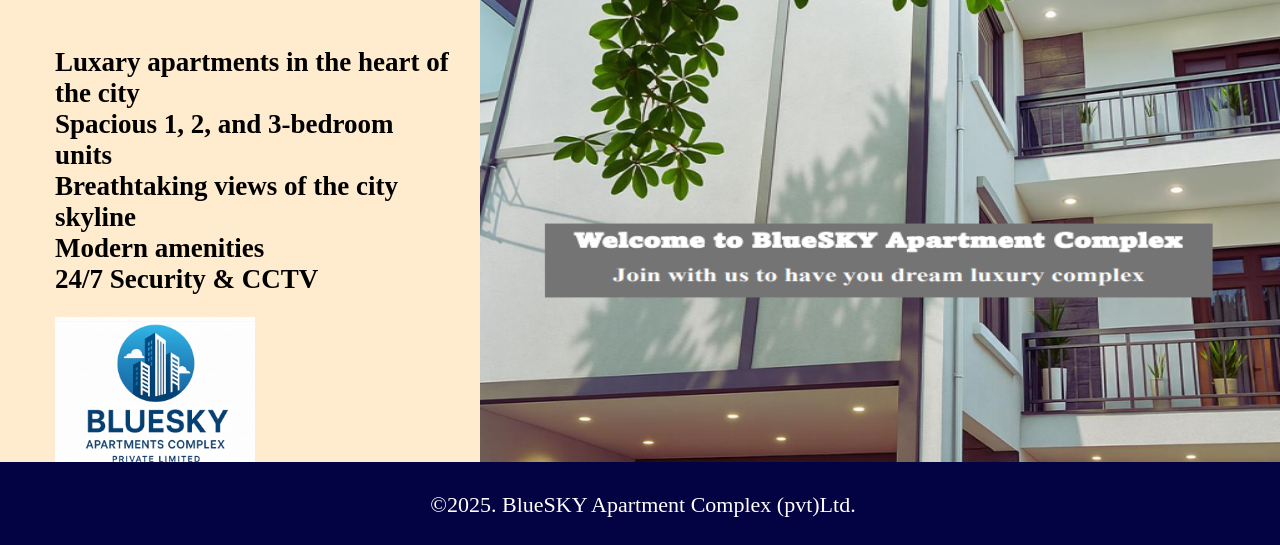
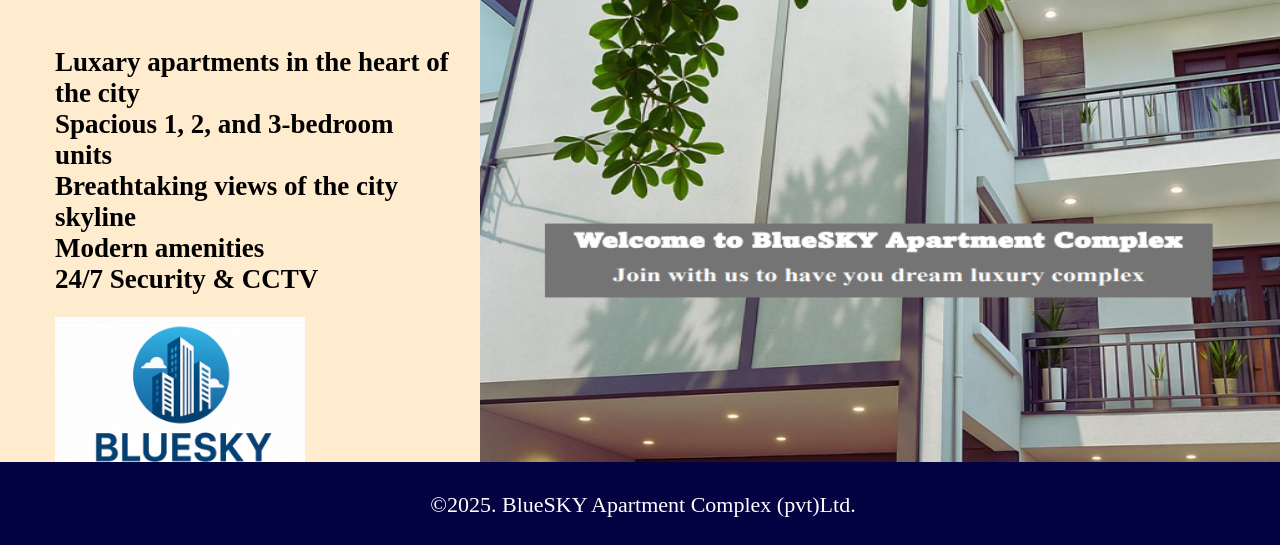
Before and after one commit to Buhuni-Mi/BLUESKYapartments, a plain HTML site: page index.html in a window 1280 px wide. Shown: the part 253-798 px from the top of the page. Drawn offline with Linux system fonts and the light colour scheme.

Commit message:
Adjust image size and enhance HTML structure
Updated image dimensions and improved formatting.

```diff
--- a/index.html
+++ b/index.html
@@ -28,7 +28,7 @@
             <h2> Luxary apartments in the heart of the city<br> Spacious 1, 2, and 3-bedroom units<br>
                  Breathtaking views of the city skyline<br> Modern amenities<br> 24/7 Security & CCTV</h2>
             <div class='Niro'>
-                <img src='Gemini_Generated_Image_f3f0nnf3f0nnf3f0.png' width="200" height="200" style="padding-bottom:20px" class='responsive'>
+                <img src='Gemini_Generated_Image_f3f0nnf3f0nnf3f0.png' width="250" height="250" style="padding-bottom:20px" class='responsive'>
             </div>
 
             <audio id="bg-music" src="ElevenLabs_2025-11-07T02_38_56_Alice_pre_sp100_s50_sb75_se0_b_m2.mp3" autoplay muted loop controls></audio>
```
